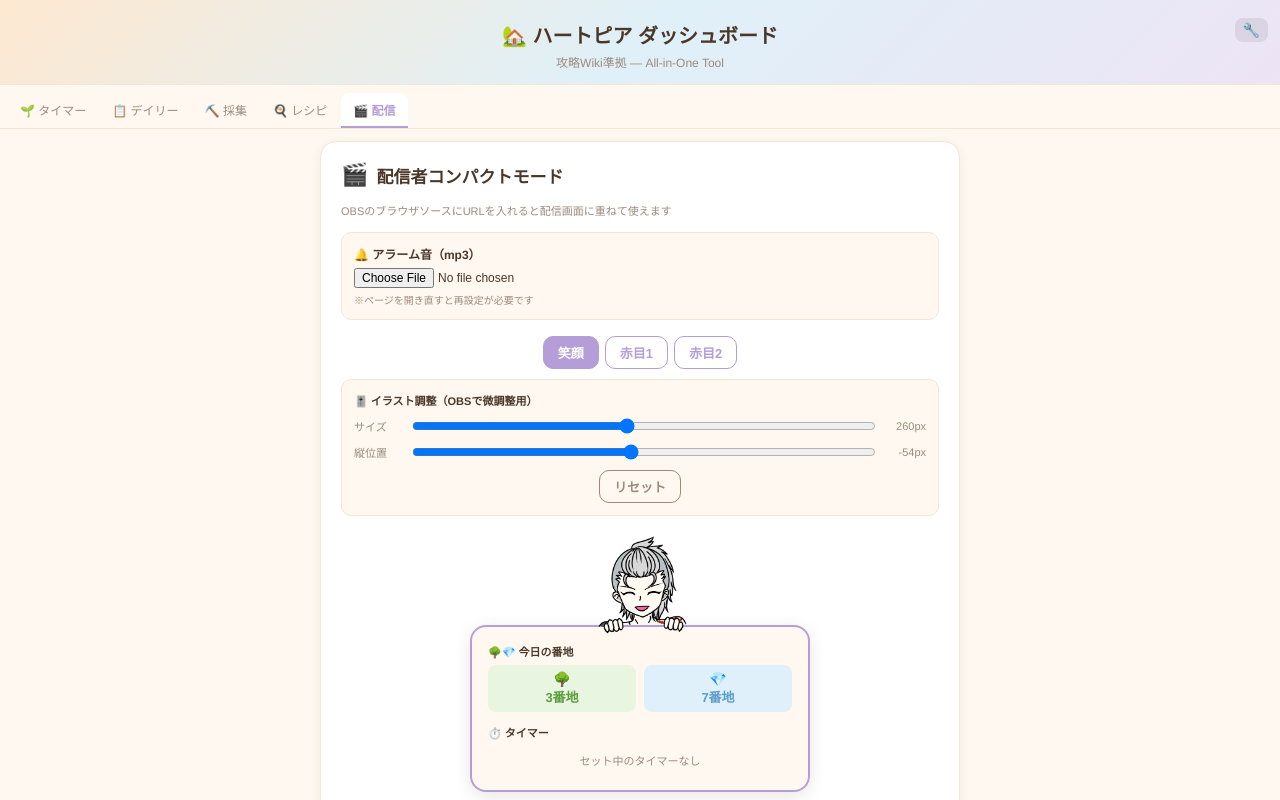
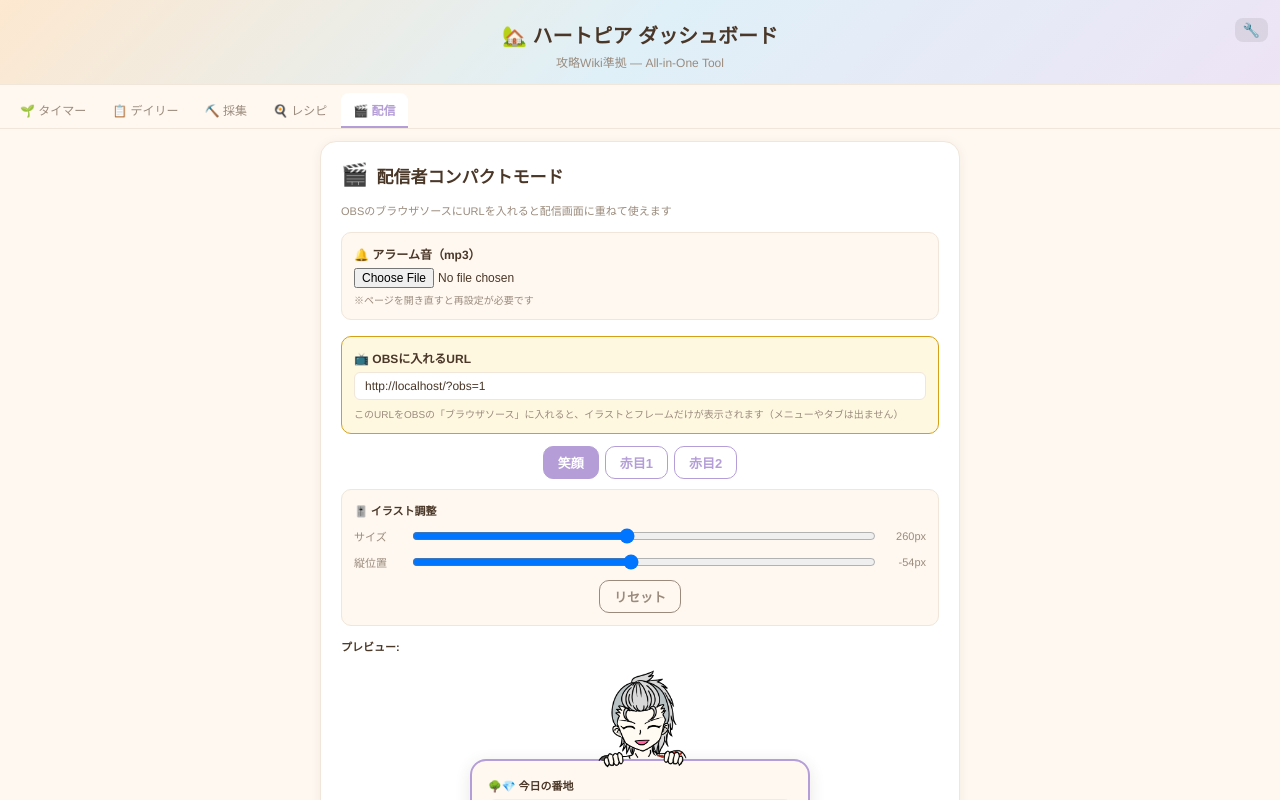
Before and after one commit to sera0716/-seranohatopia, a React (Create React App) app: page / in a window 1280 px wide. Both pictures are taken after a click on the button "🎬 配信". Shown: the top 800 px of the page. Built offline with nearby package versions, Linux system fonts and the light colour scheme.

Commit message:
v6 OBS専用モード追加

```diff
--- a/src/App.js
+++ b/src/App.js
@@ -103,7 +103,7 @@ const CROPS = [
   { name: "茶葉", min: 720, lv: "11", tip: "12時間", cat: "栽培" },
   { name: "カカオ豆", min: 720, lv: "12", tip: "12時間", cat: "栽培" },
   { name: "アボカド", min: 720, lv: "13", tip: "12時間", cat: "栽培" },
-  { name: "トリュフ(再出現)", min: 13, lv: "-", tip: "約13分で復活。森の島", cat: "採集" },
+  { name: "トリュフ(再出現)", min: 16, lv: "-", tip: "約16分で復活。森の島", cat: "採集" },
   { name: "巨木レア木材(再出現)", min: 120, lv: "-", tip: "2時間で復活。郊外の巨木", cat: "採集" },
   { name: "カスタム", min: 0, lv: "-", tip: "", cat: "その他" },
 ];
@@ -115,6 +115,7 @@ function CropTimer({ alarmUrl, timers, setTimers }) {
   const notifiedRef = useRef({});
   const alarmRef = useRef(alarmUrl);
   useEffect(() => { alarmRef.current = alarmUrl; }, [alarmUrl]);
+  useEffect(() => { saveJSON("hp_timers", timers); }, [timers]);
   useEffect(() => { if ("Notification" in window && Notification.permission === "granted") setNotifEnabled(true); }, []);
   const requestNotif = () => { if ("Notification" in window) Notification.requestPermission().then(p => { if (p === "granted") setNotifEnabled(true); }); };
   useEffect(() => {
@@ -438,47 +439,17 @@ const DAWAYU_FACES = [
   { id: "dawayu2", label: "赤目1", file: "/dawayu2.png" },
   { id: "dawayu3", label: "赤目2", file: "/dawayu3.png" },
 ];
-function CompactOverlay({ timers }) {
+function OverlayBody({ timers, faceFile, imgSize, imgOffset, transparent }) {
   const [, setTick] = useState(0);
-  const [face, setFace] = useState(() => loadJSON("hp_overlay_face", "dawayu1"));
-  const [imgSize, setImgSize] = useState(() => loadJSON("hp_overlay_size", 260));
-  const [imgOffset, setImgOffset] = useState(() => loadJSON("hp_overlay_offset", -54));
   useEffect(() => { const id = setInterval(() => setTick(t => t + 1), 1000); return () => clearInterval(id); }, []);
-  useEffect(() => { saveJSON("hp_overlay_face", face); }, [face]);
-  useEffect(() => { saveJSON("hp_overlay_size", imgSize); }, [imgSize]);
-  useEffect(() => { saveJSON("hp_overlay_offset", imgOffset); }, [imgOffset]);
   const gameDay = getGameDay();
   const idx = getTodayCycleIndex(gameDay);
-  const faceFile = (DAWAYU_FACES.find(f => f.id === face) || DAWAYU_FACES[0]).file;
   const fmtRemain = (ms) => { if (ms <= 0) return "完了!"; const h = Math.floor(ms / 3600000); const m = Math.floor((ms % 3600000) / 60000); const s = Math.floor((ms % 60000) / 1000); return h > 0 ? `${h}h${m}m` : `${m}m${s}s`; };
   const sorted = [...(timers || [])].sort((a, b) => a.harvestAt - b.harvestAt);
   return (
-    <div>
-      <div style={{ display: "flex", gap: 6, marginBottom: 10, justifyContent: "center", flexWrap: "wrap" }}>
-        {DAWAYU_FACES.map(f => <IconBtn key={f.id} active={face === f.id} color={C.purple} onClick={() => setFace(f.id)}>{f.label}</IconBtn>)}
-      </div>
-      {/* 調整スライダー */}
-      <div style={{ background: C.bg, borderRadius: 10, padding: 12, marginBottom: 12, border: "1px solid " + C.border }}>
-        <div style={{ fontSize: 11, fontWeight: 700, marginBottom: 8 }}>🎚️ イラスト調整（OBSで微調整用）</div>
-        <div style={{ display: "flex", alignItems: "center", gap: 8, marginBottom: 6 }}>
-          <span style={{ fontSize: 11, color: C.textMuted, width: 48 }}>サイズ</span>
-          <input type="range" min={140} max={400} value={imgSize} onChange={e => setImgSize(Number(e.target.value))} style={{ flex: 1 }} />
-          <span style={{ fontSize: 11, color: C.textMuted, width: 40, textAlign: "right" }}>{imgSize}px</span>
-        </div>
-        <div style={{ display: "flex", alignItems: "center", gap: 8 }}>
-          <span style={{ fontSize: 11, color: C.textMuted, width: 48 }}>縦位置</span>
-          <input type="range" min={-120} max={20} value={imgOffset} onChange={e => setImgOffset(Number(e.target.value))} style={{ flex: 1 }} />
-          <span style={{ fontSize: 11, color: C.textMuted, width: 40, textAlign: "right" }}>{imgOffset}px</span>
-        </div>
-        <div style={{ textAlign: "center", marginTop: 8 }}>
-          <IconBtn onClick={() => { setImgSize(260); setImgOffset(-54); }} color={C.textMuted}>リセット</IconBtn>
-        </div>
-      </div>
-      {/* オーバーレイ本体 */}
     <div style={{ position: "relative", maxWidth: 340, margin: "0 auto", paddingTop: imgSize * 0.58 }}>
       <img src={faceFile} alt="だわゆ" style={{ position: "absolute", top: 0, left: "50%", transform: "translateX(-50%)", width: imgSize, zIndex: 2, pointerEvents: "none" }} onError={(e) => { e.target.style.display = "none"; }} />
       <div style={{ background: "rgba(255,248,240,0.96)", borderRadius: 16, padding: 16, border: `2px solid ${C.purple}`, boxShadow: "0 4px 16px rgba(74,55,40,.12)", position: "relative", zIndex: 1, marginTop: imgOffset }}>
-          {/* 今日の番地 */}
         <div style={{ marginBottom: 12 }}>
           <div style={{ fontSize: 11, fontWeight: 700, marginBottom: 6 }}>🌳💎 今日の番地</div>
           <div style={{ display: "flex", gap: 8 }}>
@@ -492,7 +463,6 @@ function CompactOverlay({ timers }) {
             </div>
           </div>
         </div>
-          {/* タイマー */}
         <div>
           <div style={{ fontSize: 11, fontWeight: 700, marginBottom: 6 }}>⏱️ タイマー</div>
           {sorted.length === 0 ? (
@@ -515,11 +485,60 @@ function CompactOverlay({ timers }) {
         </div>
       </div>
     </div>
+  );
+}
+
+function CompactOverlay({ timers }) {
+  const [face, setFace] = useState(() => loadJSON("hp_overlay_face", "dawayu1"));
+  const [imgSize, setImgSize] = useState(() => loadJSON("hp_overlay_size", 260));
+  const [imgOffset, setImgOffset] = useState(() => loadJSON("hp_overlay_offset", -54));
+  useEffect(() => { saveJSON("hp_overlay_face", face); }, [face]);
+  useEffect(() => { saveJSON("hp_overlay_size", imgSize); }, [imgSize]);
+  useEffect(() => { saveJSON("hp_overlay_offset", imgOffset); }, [imgOffset]);
+  const faceFile = (DAWAYU_FACES.find(f => f.id === face) || DAWAYU_FACES[0]).file;
+  const obsUrl = (typeof window !== "undefined" ? window.location.origin + window.location.pathname : "") + "?obs=1";
+  return (
+    <div>
+      <div style={{ background: C.goldSoft, borderRadius: 10, padding: 12, marginBottom: 12, border: "1px solid " + C.gold }}>
+        <div style={{ fontSize: 12, fontWeight: 700, marginBottom: 6 }}>📺 OBSに入れるURL</div>
+        <div style={{ fontSize: 12, color: C.text, background: "#fff", borderRadius: 6, padding: "6px 10px", wordBreak: "break-all", border: "1px solid " + C.border }}>{obsUrl}</div>
+        <div style={{ fontSize: 10, color: C.textMuted, marginTop: 6 }}>このURLをOBSの「ブラウザソース」に入れると、イラストとフレームだけが表示されます（メニューやタブは出ません）</div>
+      </div>
+      <div style={{ display: "flex", gap: 6, marginBottom: 10, justifyContent: "center", flexWrap: "wrap" }}>
+        {DAWAYU_FACES.map(f => <IconBtn key={f.id} active={face === f.id} color={C.purple} onClick={() => setFace(f.id)}>{f.label}</IconBtn>)}
+      </div>
+      <div style={{ background: C.bg, borderRadius: 10, padding: 12, marginBottom: 12, border: "1px solid " + C.border }}>
+        <div style={{ fontSize: 11, fontWeight: 700, marginBottom: 8 }}>🎚️ イラスト調整</div>
+        <div style={{ display: "flex", alignItems: "center", gap: 8, marginBottom: 6 }}>
+          <span style={{ fontSize: 11, color: C.textMuted, width: 48 }}>サイズ</span>
+          <input type="range" min={140} max={400} value={imgSize} onChange={e => setImgSize(Number(e.target.value))} style={{ flex: 1 }} />
+          <span style={{ fontSize: 11, color: C.textMuted, width: 40, textAlign: "right" }}>{imgSize}px</span>
+        </div>
+        <div style={{ display: "flex", alignItems: "center", gap: 8 }}>
+          <span style={{ fontSize: 11, color: C.textMuted, width: 48 }}>縦位置</span>
+          <input type="range" min={-120} max={20} value={imgOffset} onChange={e => setImgOffset(Number(e.target.value))} style={{ flex: 1 }} />
+          <span style={{ fontSize: 11, color: C.textMuted, width: 40, textAlign: "right" }}>{imgOffset}px</span>
+        </div>
+        <div style={{ textAlign: "center", marginTop: 8 }}>
+          <IconBtn onClick={() => { setImgSize(260); setImgOffset(-54); }} color={C.textMuted}>リセット</IconBtn>
+        </div>
+      </div>
+      <div style={{ fontSize: 11, fontWeight: 600, marginBottom: 8 }}>プレビュー:</div>
+      <OverlayBody timers={timers} faceFile={faceFile} imgSize={imgSize} imgOffset={imgOffset} />
       <div style={{ fontSize: 10, color: C.textMuted, textAlign: "center", marginTop: 10 }}>
         ※イラストが表示されない場合は public フォルダに dawayu1〜3.png を入れてください
       </div>
     </div>
   );
+}
+
+function ObsTimers({ faceFile, imgSize, imgOffset }) {
+  const [timers, setTimersLocal] = useState(() => loadJSON("hp_timers", []));
+  useEffect(() => {
+    const id = setInterval(() => { setTimersLocal(loadJSON("hp_timers", [])); }, 2000);
+    return () => clearInterval(id);
+  }, []);
+  return <OverlayBody timers={timers} faceFile={faceFile} imgSize={imgSize} imgOffset={imgOffset} />;
 }
 
 // ============ MAIN APP ============
@@ -540,7 +559,20 @@ export default function App() {
   const [pwError, setPwError] = useState(false);
   const [alarmUrl, setAlarmUrl] = useState(null);
   const [alarmName, setAlarmName] = useState("");
-  const [timers, setTimers] = useState([]);
+  const [timers, setTimers] = useState(() => loadJSON("hp_timers", []));
+
+  const isObs = typeof window !== "undefined" && window.location.search.includes("obs=1");
+  if (isObs) {
+    const face = loadJSON("hp_overlay_face", "dawayu1");
+    const imgSize = loadJSON("hp_overlay_size", 260);
+    const imgOffset = loadJSON("hp_overlay_offset", -54);
+    const faceFile = (DAWAYU_FACES.find(f => f.id === face) || DAWAYU_FACES[0]).file;
+    return (
+      <div style={{ background: "transparent", padding: 8, fontFamily: "'Helvetica Neue','Hiragino Sans','Noto Sans JP',sans-serif", color: C.text }}>
+        <ObsTimers faceFile={faceFile} imgSize={imgSize} imgOffset={imgOffset} />
+      </div>
+    );
+  }
 
   const handlePwSubmit = () => {
     if (pwInput === ADMIN_PASSWORD) { setIsAdmin(true); setShowPwDialog(false); setPwInput(""); setPwError(false); }
```
Lines whose indentation alone changed are shown as unchanged.
